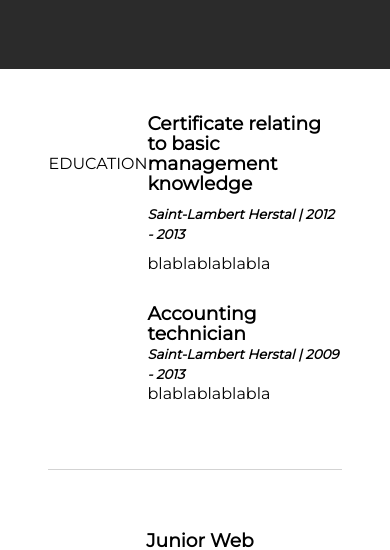
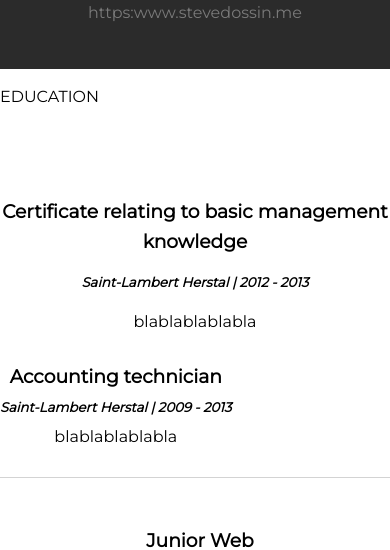
Before and after one commit to Stev07/Resume, a React (Vite) app: page / in a window 390 px wide. Shown: the part 1197-1747 px from the top of the page. Built offline with nearby package versions, Linux system fonts and the light colour scheme.

Commit message:
responsive about

```diff
--- a/src/Components/About.js
+++ b/src/Components/About.js
@@ -14,7 +14,7 @@ class About extends React.Component {
                     <p>I have finished my B.E. in Computer Science and have been working in industry for past few years.</p>
                   </div>
                     <div className="about-details">
-                    <h4>Contact details</h4><br/><br/>
+                    <h4>Contact details</h4><br/>
                     <p>Steve Dossin</p>
                     <p>Belgium, Liège</p>
                     <p>https:www.stevedossin.me</p>
--- a/src/scss/about.scss
+++ b/src/scss/about.scss
@@ -13,7 +13,7 @@
 
     @media screen and (max-width: 400px) {
       grid-template-columns: 1fr;
-      grid-template-rows: 50% 50%;
+      grid-template-rows: 60% 40%;
 
     }
 
@@ -90,12 +90,19 @@
     line-height: 30px;
 
     @media screen and (max-width: 400px) {
-      line-height: 20px;
+      display: flex;
+      flex-wrap: wrap;
+      text-align: center;
     }
 
     .education-title {
       grid-column: 2;
       grid-row: 1;
+
+      @media screen and (max-width: 400px) {
+        grid-row:1;
+
+      }
     }
 
     .education-item1 {
--- a/src/scss/hello.scss
+++ b/src/scss/hello.scss
@@ -15,7 +15,7 @@
 
   .infoBox {
     height: 80%;
-    padding-top: 15%;
+    padding-top: 10%;
     div > h1 {
       font-size: 70px;
       font-family: 'Russo One', sans-serif;
```
Also changed, not shown: 7 other files (tests, documents, lock files or other folders).
